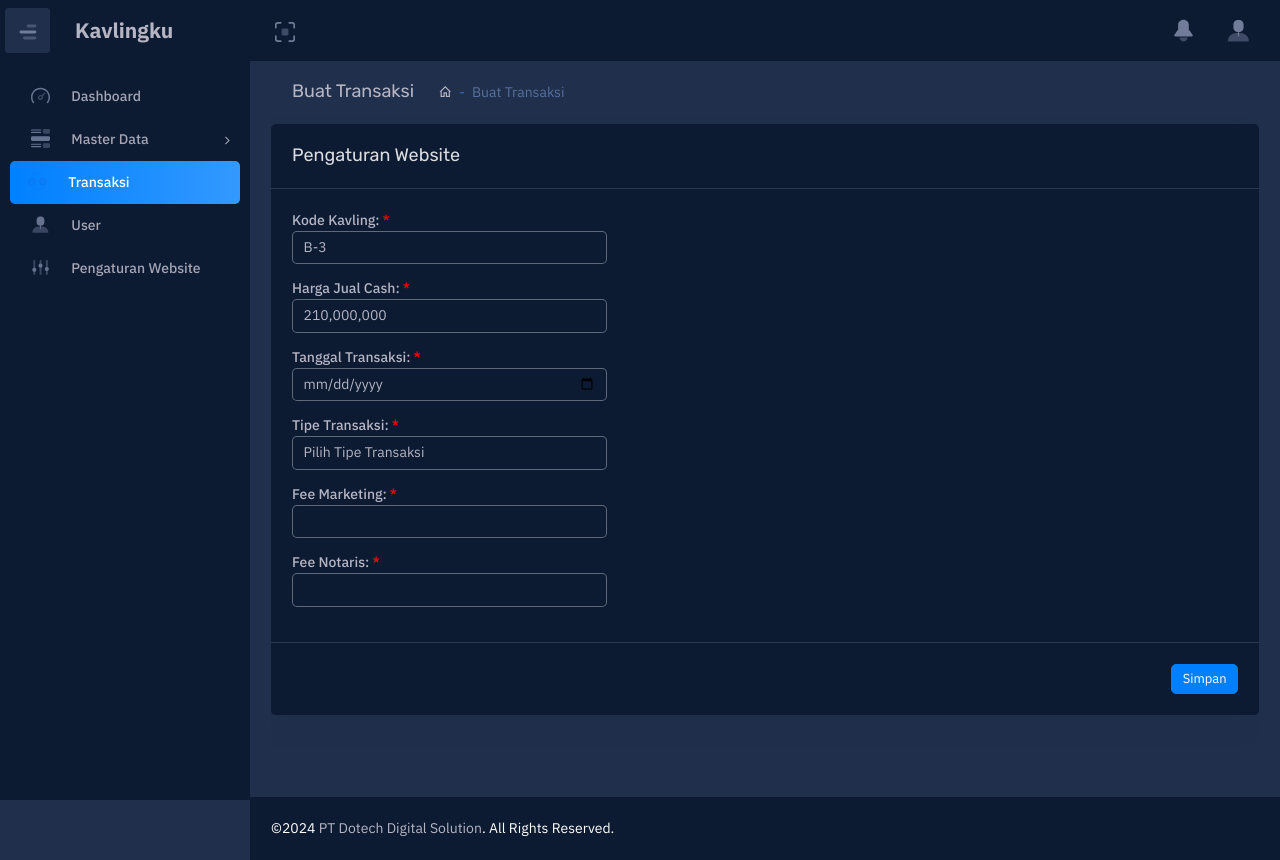
After one commit to ncip48/kavlingapp_django, a Django app: page /panel/transaksi/0cd75f71-0c0c-4249-9272-e8d623992bbb in a window 1280 px wide. The commit adds this page. Run offline with Django 5.2, Linux system fonts and the light colour scheme; data comes from the database, SQL or seed files in the repository; some libraries are stand-ins or nearby versions.

Commit message:
rev: transaksi

```diff
--- a/kavling/models.py
+++ b/kavling/models.py
@@ -35,7 +35,7 @@ class Kavling(models.Model):
     @property
     def transaksi(self):
         from transaksi.models import Transaksi
-        return Transaksi.objects.get(id_kavling=self.id)
+        return Transaksi.objects.get(kavling_id=self.id)
 
     @property
     def get_color(self):
--- a/kavlingapp/urls.py
+++ b/kavlingapp/urls.py
@@ -22,6 +22,7 @@ from marketing import urls as marketing_urls
 from customer import urls as customer_urls
 from user import urls as user_urls
 from website import urls as site_urls
+from transaksi import urls as transaksi_urls
 
 urlpatterns = [
     # path('admin/', admin.site.urls),
@@ -31,6 +32,7 @@ urlpatterns = [
     path('',  include(customer_urls)),
     path('',  include(user_urls)),
     path('',  include(site_urls)),
+    path('',  include(transaksi_urls)),
 ]
 
 handler404 = 'kavling.views.custom_404'
--- a/seed/0006_transaksi.json
+++ b/seed/0006_transaksi.json
@@ -5,7 +5,7 @@
     "fields": {
         "unique_id": "7d1b1080-a0ee-4a76-8ae2-f0709c59c992",
         "tanggal_transaksi": "2024-06-17",
-        "id_kavling": 156,
+        "kavling": 156,
         "tipe_transaksi": 0,
         "customer": 1,
         "marketing": 1,
@@ -28,7 +28,7 @@
     "fields": {
         "unique_id": "e0009167-b478-46aa-abf0-7680f80b515a",
         "tanggal_transaksi": "2024-06-17",
-        "id_kavling": 157,
+        "kavling": 157,
         "tipe_transaksi": 1,
         "customer": 1,
         "marketing": 1,
@@ -51,7 +51,7 @@
     "fields": {
         "unique_id": "ccc8b822-d337-4266-aa9f-5abe9b049eb8",
         "tanggal_transaksi": "2024-06-17",
-        "id_kavling": 169,
+        "kavling": 169,
         "tipe_transaksi": 2,
         "customer": 4,
         "marketing": 1,
--- a/templates/backstore/include/kavling.html
+++ b/templates/backstore/include/kavling.html
@@ -4,7 +4,7 @@
   <div class="floating">
     {{kavling.placement_template|safe}}
     {% for kav in kavlings %}
-      <g {{kav.clean_g|safe}} {% if action %} class="ajax_modal" data-url="{% url action kav.id %}"{% endif %}>
+      <g {{kav.clean_g|safe}} {% if action and ajax %} class="ajax_modal" data-url="{% url action kav.id %}" {% endif %} {% if action and not ajax and kav.status == 0 %} data-href="{% url action kav.unique_id %}" {% endif %}>
       <path d="{{kav.map_code_path|safe}}" fill="{{kav.get_color}}" />
       <text text-anchor="middle" {{kav.text_code_svg|safe}} fill="{{kav.get_font_color}}">{{kav.kode_kavling}}</text>
       </g>
--- a/templates/backstore/include/sidebar.html
+++ b/templates/backstore/include/sidebar.html
@@ -59,9 +59,9 @@
             </ul>
           </li>
           <li
-            class="{% if request.resolver_match.url_name == 'transaksi' %} active {% endif %}"
+            class="{% if request.resolver_match.url_name == 'transaksi' or request.resolver_match.url_name == 'transaksi_form' %} active {% endif %}"
           >
-            <a href="{% url 'user' %}">
+            <a href="{% url 'transaksi' %}">
               <img
                 src="{% static 'images/svg-icon/sidebar-menu/transactions.svg' %}"
                 class="svg-icon"
--- a/templates/backstore/layout/base.html
+++ b/templates/backstore/layout/base.html
@@ -20,24 +20,36 @@
     <link rel="stylesheet" href="{% static 'css/toastr.min.css' %}" />
     <style>
       .template {
-        position: "absolute";
+        position: 'absolute';
         height: 0px;
         z-index: 1;
       }
 
       .floating {
-        position: "absolute";
+        position: 'absolute';
         z-index: 2;
       }
 
       .clicked g {
-        cursor:pointer
+        cursor: pointer;
       }
 
       .theme-primary .label-white {
         background-color: white !important;
         color: black !important;
-    }
+      }
+
+      /* Style for required fields */
+      .form-group.input-blocks label:after {
+        content: '*';
+        color: red;
+        margin-left: 3px;
+      }
+
+      /* Hide asterisk for non-required fields */
+      .form-group.input-blocks input:not([required]) + label:after {
+        content: '';
+      }
     </style>
   </head>
   <body class="hold-transition dark-skin sidebar-mini theme-primary fixed">
@@ -203,7 +215,7 @@
       })
     </script>
 
-    {% include "backstore/include/message.html" %}
+    {% include 'backstore/include/message.html' %}
 
     {% block script %}
 
--- /dev/null
+++ b/templates/backstore/transaksi/create.html
@@ -0,0 +1,86 @@
+{% extends 'backstore/layout/base.html' %} {% block content %}
+  <div class="content-header">
+    <div class="d-flex align-items-center">
+      <div class="me-auto">
+        <h4 class="page-title">{{ title }}</h4>
+        <div class="d-inline-block align-items-center">
+          <nav>
+            <ol class="breadcrumb">
+              <li class="breadcrumb-item">
+                <a href="{% url 'dashboard' %}"><i class="mdi mdi-home-outline"></i></a>
+              </li>
+              <li class="breadcrumb-item active" aria-current="page">{{ title }}</li>
+            </ol>
+          </nav>
+        </div>
+      </div>
+    </div>
+  </div>
+
+  <!-- Main content -->
+  <section class="content">
+    <div class="row">
+      <div class="col-12">
+        <div class="box">
+          <div class="box-header d-flex justify-content-between align-items-center">
+            <h4 class="box-title">Pengaturan Website</h4>
+          </div>
+          <form novalidate autocomplete="off" method="post" id="main-form" enctype="multipart/form-data" action="{% url 'transaksi_create' %}">
+            {% csrf_token %}
+            <div class="box-body">
+              <div class="col-12 col-xl-4">
+                <div class="form-group input-blocks">
+                  <label for="id_kode_kavling">Kode Kavling:</label>
+                  <input type="text" name="kode_kavling" class="form-control" required="" id="id_kode_kavling" disabled readonly value="{{ kavling.kode_kavling }}" />
+                  <input type="hidden" name="kavling_id" class="form-control" required="" id="id_kavling_id" value="{{ kavling.id }}" />
+                </div>
+                <div class="form-group input-blocks">
+                  <label for="id_harga_jual_cash">Harga Jual Cash:</label>
+                  <input type="text" name="harga_jual_cash" class="form-control" required="" id="id_harga_jual_cash" disabled readonly value="{{ kavling.harga_jual_cash }}" />
+                </div>
+                {% include 'backstore/include/form.html' %}
+                <div class="cash_section">
+                  <hr class="mt-20" />
+                  <input type="hidden" name="is_lunas" class="form-control" id="id_is_lunas" value="1" />
+                  {% include 'backstore/include/form.html' with form=form_cash %}
+                </div>
+                <div class="kredit_section">
+                  <hr class="mt-20" />
+                  <input type="hidden" name="is_lunas" class="form-control" id="id_is_lunas" value="0" />
+                  <input type="hidden" name="is_lunas" class="form-control" id="id_is_lunas" value="0" />
+                  {% include 'backstore/include/form.html' with form=form_kredit %}
+                </div>
+              </div>
+            </div>
+            <div class="box-footer d-flex align-items-center justify-content-end">
+              <button type="submit" class="btn btn-sm btn-primary float-end">Simpan</button>
+            </div>
+          </form>
+        </div>
+      </div>
+    </div>
+  </section>
+{% endblock %}
+{% block script %}
+  <script>
+    $('.cash_section').hide()
+    $('.kredit_section').hide()
+    //add to select option with id_tipe_transaski with <option value="" selected>Pilih Tipe Transaksi</option>
+    $('#id_tipe_transaksi').prepend('<option value="" selected>Pilih Tipe Transaksi</option>')
+    $('#id_tipe_transaksi').on('change', function () {
+      const val = $(this).val()
+      if (!val) {
+        $('.cash_section').hide()
+        $('.kredit_section').hide()
+      } else {
+        if (val == '1') {
+          $('.cash_section').show()
+          $('.kredit_section').hide()
+        } else if (val == '2') {
+          $('.cash_section').hide()
+          $('.kredit_section').show()
+        }
+      }
+    })
+  </script>
+{% endblock %}
--- /dev/null
+++ b/transaksi/forms.py
@@ -0,0 +1,70 @@
+from django.forms import ModelForm, DateInput
+from django.utils.translation import gettext_lazy as _
+from transaksi.models import *
+
+class DateInput(DateInput):
+    input_type = 'date'
+class TransaksiForm(ModelForm):
+    # def __init__(self, *args, **kwargs):
+    #     super().__init__(*args, **kwargs)
+    #     self.fields['username'].required = True
+    #     self.fields['first_name'].required = True
+    #     self.fields['email'].required = True
+    #     self.fields['password'].required = False
+
+    class Meta:
+        # merelasikan form dengan model
+        model = Transaksi
+        # mengeset field apa saja yang akan ditampilkan pada form
+        fields = ('tanggal_transaksi', 'tipe_transaksi', 'fee_marketing', 'fee_notaris')
+        widgets = {
+            'tanggal_transaksi': DateInput(),
+        }
+        # mengatur teks label untuk setiap field
+        labels = {
+            'tanggal_transaksi': _('Tanggal Transaksi'),
+            'tipe_transaksi': _('Tipe Transaksi'),
+            'fee_marketing': _('Fee Marketing'),
+            'fee_notaris': _('Fee Notaris'),
+        }
+
+class TransaksiFormCash(ModelForm):
+    # def __init__(self, *args, **kwargs):
+    #     super().__init__(*args, **kwargs)
+    #     self.fields['username'].required = True
+    #     self.fields['first_name'].required = True
+    #     self.fields['email'].required = True
+    #     self.fields['password'].required = False
+
+    class Meta:
+        # merelasikan form dengan model
+        model = Transaksi
+        # mengeset field apa saja yang akan ditampilkan pada form
+        fields = ('pembayaran_cash', 'keterangan',)
+        # mengatur teks label untuk setiap field
+        labels = {
+            'pembayaran_cash': _('Pembayaran Cash'),
+            'keterangan': _('Keterangan'),
+        }
+
+class TransaksiFormKredit(ModelForm):
+    # def __init__(self, *args, **kwargs):
+    #     super().__init__(*args, **kwargs)
+    #     self.fields['username'].required = True
+    #     self.fields['first_name'].required = True
+    #     self.fields['email'].required = True
+    #     self.fields['password'].required = False
+
+    class Meta:
+        # merelasikan form dengan model
+        model = Transaksi
+        # mengeset field apa saja yang akan ditampilkan pada form
+        fields = ('dp', 'tenor', 'cicilan_per_bulan', 'tanggal_tempo', 'keterangan',)
+        # mengatur teks label untuk setiap field
+        labels = {
+            'dp': _('DP'),
+            'tenor': _('Tenor'),
+            'cicilan_per_bulan': _('Cicilan Per Bulan'),
+            'tanggal_tempo': _('Tanggal Tempo'),
+            'keterangan': _('Keterangan'),
+        }
--- a/transaksi/models.py
+++ b/transaksi/models.py
@@ -14,7 +14,7 @@ class Transaksi(models.Model):
     id = models.AutoField(primary_key=True)
     unique_id = models.UUIDField(default=uuid.uuid4, unique=True, editable=False)
     tanggal_transaksi = models.DateField(null=True)
-    id_kavling = models.ForeignKey(Kavling, on_delete=models.CASCADE)
+    kavling = models.ForeignKey(Kavling, on_delete=models.CASCADE)
     tipe_transaksi = models.IntegerField(
         choices=TransaksiTipe.choices,
         default=TransaksiTipe.BOOKING
--- /dev/null
+++ b/transaksi/urls.py
@@ -0,0 +1,11 @@
+# from django.conf.urls import url
+from django.urls import path
+
+from transaksi.views import *
+
+urlpatterns = [
+    #transaksi
+    path('panel/transaksi', transaksi_index, name='transaksi'),
+    path('panel/transaksi/<uuid:unique_id>', transaksi_form, name='transaksi_form'),
+    path('panel/transaksi', transaksi_create, name='transaksi_create'),
+]
--- a/transaksi/views.py
+++ b/transaksi/views.py
@@ -1,3 +1,33 @@
 from django.shortcuts import render
+from django.contrib.auth.decorators import login_required
+from kavling.models import Kavling
+from website.models import Site
+from transaksi.forms import *
 
 # Create your views here.
+@login_required
+def transaksi_index(request):
+    context = {
+        'kavlings': Kavling.objects.all(),
+        'kavling': Site.objects.get(pk=1),
+        'title': 'Transaksi'
+    }
+    return render(request, 'backstore/transaksi/index.html', context)
+
+def transaksi_form(request, unique_id):
+    context = {
+        'kavling': Kavling.objects.get(unique_id=unique_id),
+        'form': TransaksiForm(),
+        'form_cash': TransaksiFormCash(),
+        'form_kredit': TransaksiFormKredit(),
+        'title': 'Buat Transaksi'
+    }
+    return render(request, 'backstore/transaksi/create.html', context)
+
+def transaksi_create(request):
+    context = {
+        'kavlings': Kavling.objects.all(),
+        'kavling': Site.objects.get(pk=1),
+        'title': 'Buat Transaksi'
+    }
+    return render(request, 'backstore/transaksi/create.html', context)
--- a/website/forms.py
+++ b/website/forms.py
@@ -16,8 +16,8 @@ class SiteForm(ModelForm):
         model = Site
         fields = ('nama_website', 'nama_perusahaan', 'no_hp', 'alamat', 'email', 'no_telp', 'logo', 'ttd')
         widgets = {
-            'logo': CustomImageFieldWidget,
-            'ttd': CustomImageFieldWidget
+            'logo': ClearableFileInput,
+            'ttd': ClearableFileInput
         }
         labels = {
             'logo': _('Logo'),
```
Also changed, not shown: templates/backstore/dashboard.html (+20 -32 lines), templates/backstore/transaksi/index.html (added, +63 -0 lines), transaksi/migrations/0004_rename_id_kavling_transaksi_kavling.py (added).
